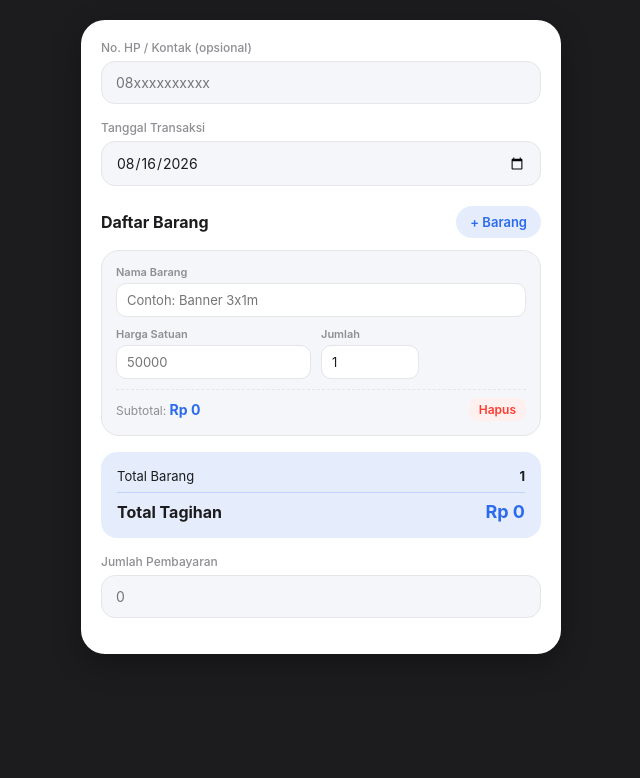
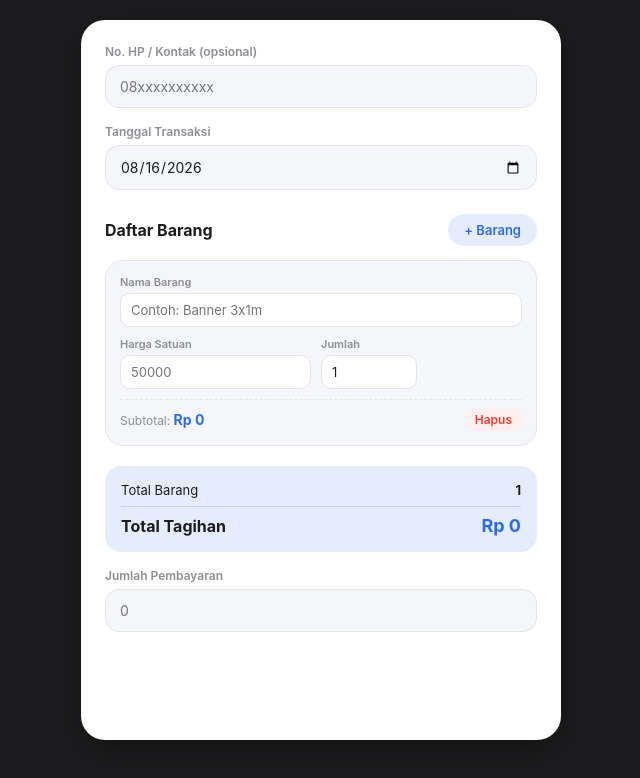
Before and after one commit to deltacomputerpekalongan-blip/catatan, a plain HTML site: page index.html in a window 1280 px wide. Shown: the whole page, without its empty margins (319-959 px from the left). Drawn offline with Linux system fonts and the light colour scheme.

Commit message:
Update index.html

```diff
--- a/index.html
+++ b/index.html
@@ -3,7 +3,7 @@
 <head>
   <meta charset="UTF-8">
   <meta name="viewport" content="width=device-width, initial-scale=1.0">
-  <title>Input Penjualan</title>
+  <title>Input Penjualan - DELTA COMPUTER</title>
   <style>
     :root {
       --bg: #f4f6f9;
@@ -17,17 +17,15 @@
       --danger-soft: #fff0f0;
     }
 
-    /* Reset & Base */
     * { box-sizing: border-box; margin: 0; padding: 0; font-family: -apple-system, BlinkMacSystemFont, "Segoe UI", Roboto, sans-serif; }
-    body { background: #1c1c1e; padding: 20px; display: flex; justify-content: center; }
+    body { background: #1c1c1e; padding: 20px; display: flex; justify-content: center; min-height: 100vh; }
 
-    /* Modal / Card Container */
     .modal-container {
       background: var(--card);
       width: 100%;
       max-width: 480px;
       border-radius: 24px;
-      padding: 20px;
+      padding: 24px;
       box-shadow: 0 10px 30px rgba(0,0,0,0.3);
       max-height: 90vh;
       overflow-y: auto;
@@ -42,7 +40,7 @@
       font-size: 12px;
       color: var(--muted);
       margin-bottom: 6px;
-      font-weight: 500;
+      font-weight: 600;
     }
 
     .form-group input {
@@ -63,12 +61,11 @@
       box-shadow: 0 0 0 3px var(--primary-soft);
     }
 
-    /* Section Header */
     .section-header {
       display: flex;
       justify-content: space-between;
       align-items: center;
-      margin: 20px 0 12px;
+      margin: 24px 0 14px;
     }
 
     .section-title {
@@ -81,7 +78,7 @@
       background: var(--primary-soft);
       color: var(--primary);
       border: none;
-      padding: 8px 14px;
+      padding: 8px 16px;
       border-radius: 20px;
       font-weight: 600;
       font-size: 13px;
@@ -94,7 +91,6 @@
       color: white;
     }
 
-    /* Dynamic Item Row */
     .item-row {
       background: var(--bg);
       border: 1px solid var(--border);
@@ -178,12 +174,11 @@
       color: white;
     }
 
-    /* Summary Card */
     .summary-card {
       background: var(--primary-soft);
       border-radius: 16px;
       padding: 16px;
-      margin-top: 16px;
+      margin-top: 20px;
     }
 
     .summary-row {
@@ -231,16 +226,13 @@
       <input type="date" id="tgl-transaksi">
     </div>
 
-    <!-- Header Section Daftar Barang -->
     <div class="section-header">
       <span class="section-title">Daftar Barang</span>
       <button class="btn-add" onclick="addItem()">+ Barang</button>
     </div>
 
-    <!-- Container Barang Dinamis -->
     <div id="items"></div>
 
-    <!-- Summary Box -->
     <div class="summary-card">
       <div class="summary-row">
         <span>Total Barang</span>
@@ -261,7 +253,6 @@
   <script>
     let itemCounter = 0;
 
-    // Set tanggal default ke hari ini
     document.getElementById('tgl-transaksi').valueAsDate = new Date();
 
     function addItem() {
@@ -326,7 +317,6 @@
       document.getElementById('total-tagihan').innerText = 'Rp ' + grandTotal.toLocaleString('id-ID');
     }
 
-    // Tambah 1 item secara otomatis saat pertama kali dibuka
     addItem();
   </script>
 
```
